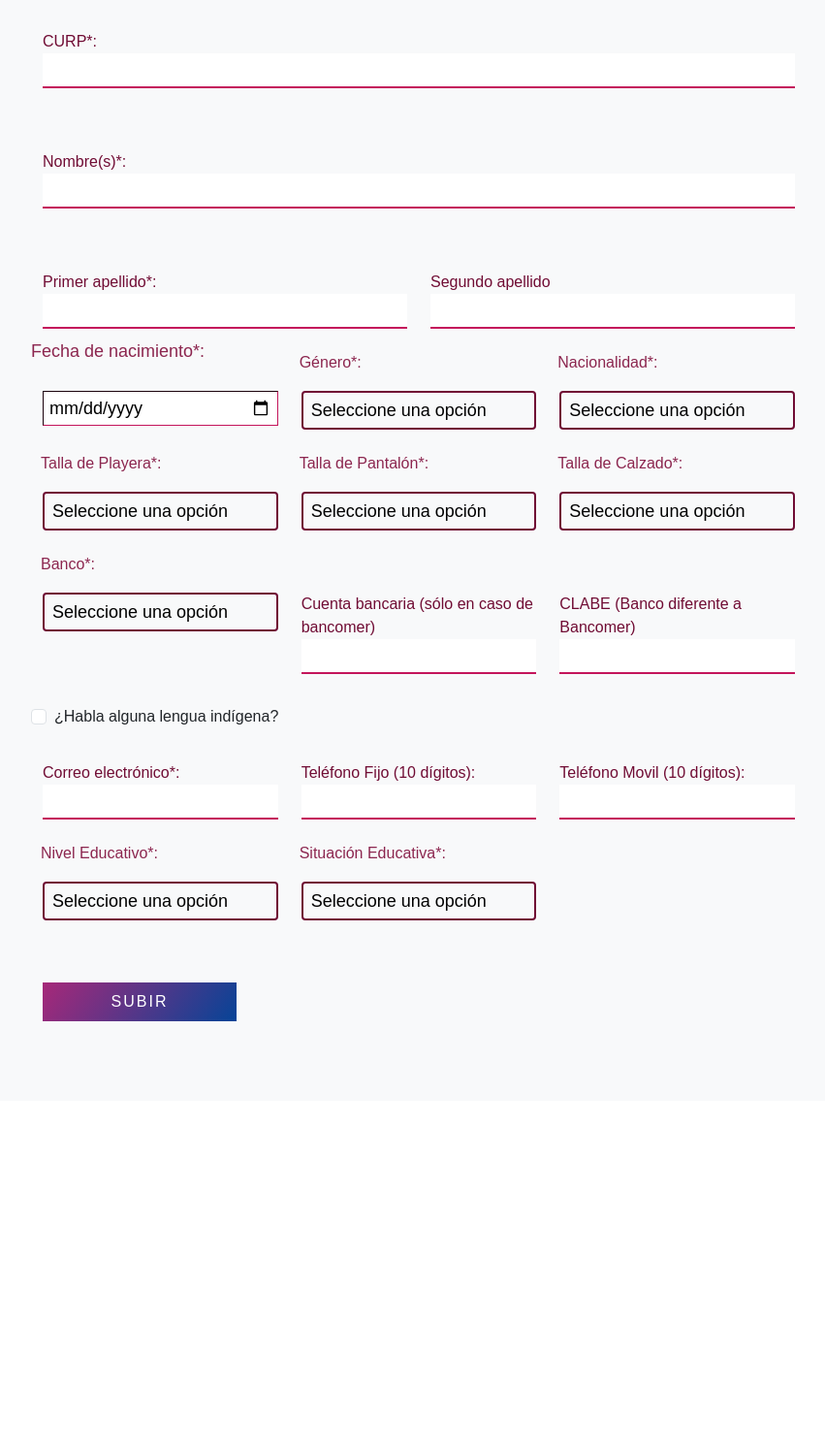
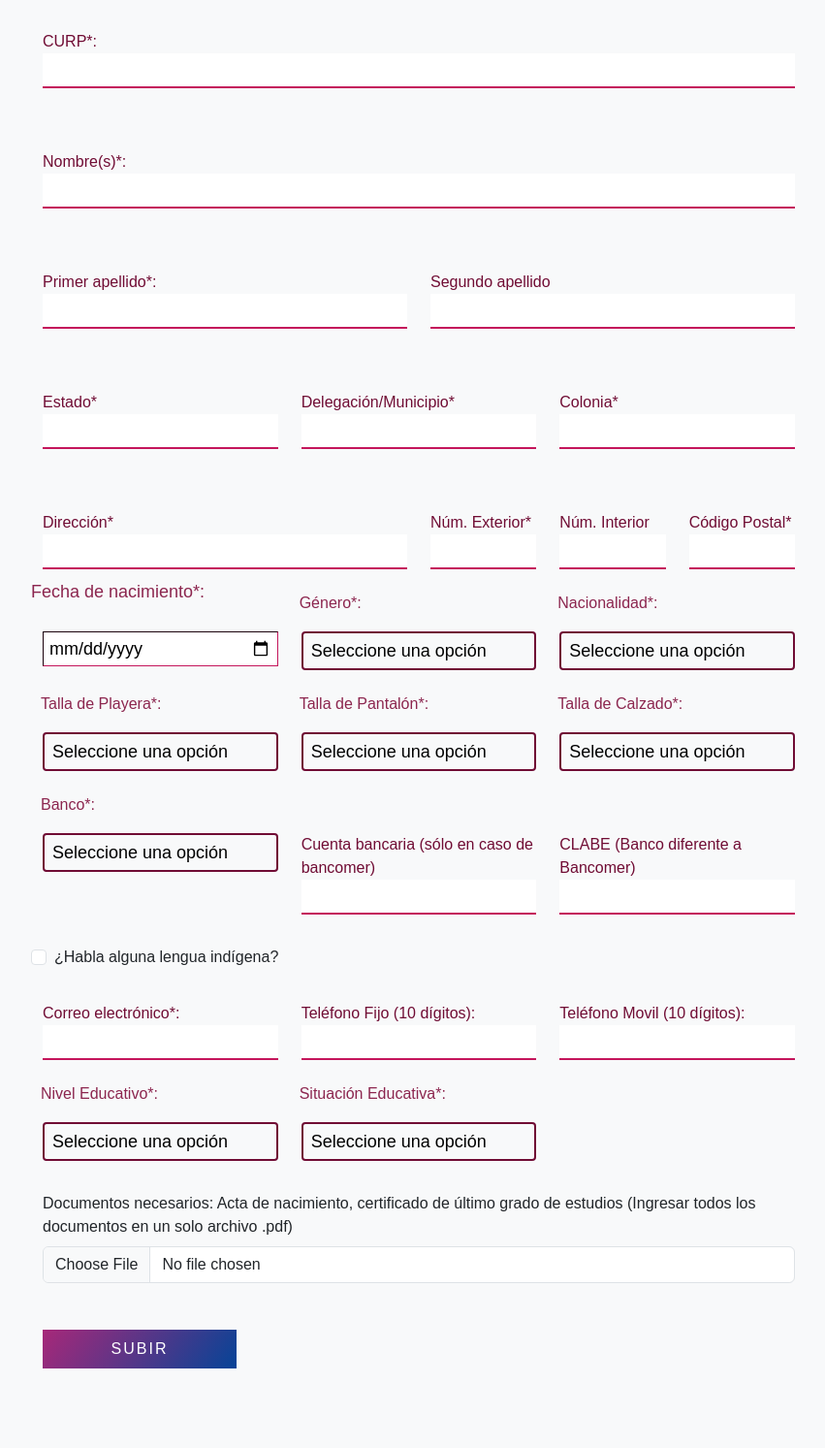
Before and after one commit to Wasberth/fep24-conafe, a Flask app: page /convocatoria in a window 1280 px wide. Shown: the part 347-1840 px from the top of the page at 97% size, without its empty margins (208-1059 px from the left). Before the commit the page ends 1400 px from the top, so only its background shows below. Run offline with Flask 3, Linux system fonts and the light colour scheme; some libraries are stand-ins or nearby versions.

Commit message:
UPDATE:  Inclusión de datos de convocatoria

```diff
--- a/code/pages/convocatoria.py
+++ b/code/pages/convocatoria.py
@@ -1,6 +1,7 @@
 from flask import render_template, request, jsonify, make_response
 from decos import route
 import requests
+import base64
 
 from mode_handler import get_url
 
@@ -14,8 +15,18 @@ def register_page():
 @route('/llenar_convocatoria', methods=['POST'])
 def register_form():
     """Envía los datos del formulario al microservicio y guarda la ID en las cookies."""
+
+    file = request.files['documentos-necesarios']
+    pdf_content = file.read()
+
+    # Codificar el archivo en Base64
+    encoded_pdf = base64.b64encode(pdf_content).decode('utf-8')
+
     # Obtener los datos del formulario enviados por el cliente
     form_data = request.form.to_dict()
+
+    form_data["documentos-necesarios"] = encoded_pdf
+
 
     # Enviar los datos al microservicio
     try:
--- a/code/services/captacion.py
+++ b/code/services/captacion.py
@@ -17,6 +17,11 @@ formulario = db['formulario']
 def get_list():
     """Registra un formulario en la base de datos y retorna la ID del registro."""
     data = request.get_json()
+
+    #Asignar valor default a lengua en caso de no ser seleccionado
+    if 'lengua' not in data:
+        data['lengua'] = 'false'
+
     insert_result = formulario.insert_one(data)
     return jsonify({"id": str(insert_result.inserted_id)})
 
--- a/code/templates/convocatoria.html
+++ b/code/templates/convocatoria.html
@@ -5,7 +5,7 @@
 <section class="get-in-touch container">
     <h1 class="title">Solicitud de incorporación de Figuras Educativas</h1>
     <p>El proceso de captación de aspirantes a Líder para la Educación Comunitaria es un trámite gratuito</p>
-    <form class="contact-form row" action="llenar_convocatoria" method="post">
+    <form class="contact-form row" action="llenar_convocatoria" method="post" enctype="multipart/form-data">
         <div class="form-field col-lg-12">
             <label for="curp" class="etiqueta-formulario">CURP*:</label>
             <input name="curp" id="curp" class="input-text js-input" type="text" required>
@@ -21,6 +21,34 @@
         <div class="form-field col-lg-6 ">
             <label class="etiqueta-formulario" for="apellido2">Segundo apellido</label>
             <input name="apellido2" id="apellido2" class="input-text js-input" type="text">
+        </div>
+        <div class="form-field col-lg-4 ">
+            <label class="etiqueta-formulario" for="dirección">Estado*</label>
+            <input name="estado" id="estado" class="input-text js-input" type="text" required>
+        </div>
+        <div class="form-field col-lg-4 ">
+            <label class="etiqueta-formulario" for="dirección">Delegación/Municipio*</label>
+            <input name="delegacion-mmunicipio" id="delegacion-mmunicipio" class="input-text js-input" type="text" required>
+        </div>
+        <div class="form-field col-lg-4 ">
+            <label class="etiqueta-formulario" for="dirección">Colonia*</label>
+            <input name="colonia" id="colonia" class="input-text js-input" type="text" required>
+        </div>
+        <div class="form-field col-lg-6 ">
+            <label class="etiqueta-formulario" for="dirección">Dirección*</label>
+            <input name="direccion" id="direccion" class="input-text js-input" type="text" required>
+        </div>
+        <div class="form-field col-lg-2 ">
+            <label class="etiqueta-formulario" for="num-exterior">Núm. Exterior*</label>
+            <input name="num-exterior" id="num-exterior" class="input-text js-input" type="text" required>
+        </div>
+        <div class="form-field col-lg-2 ">
+            <label class="etiqueta-formulario" for="num-interior">Núm. Interior</label>
+            <input name="num-interior" id="num-interior" class="input-text js-input" type="text">
+        </div>
+        <div class="form-field col-lg-2 ">
+            <label class="etiqueta-formulario" for="codigo-postal">Código Postal*</label>
+            <input name="codigo-postal" id="codigo-postal" class="input-text js-input" type="text" required>
         </div>
         <div class="form-field col-lg-4">
             <input name="fecha-nacimiento" id="fecha-nacimiento" class="input-text js-input" type="date" required>
@@ -156,7 +184,7 @@
             <input name="clabe" id="clabe" class="input-text js-input" type="text">
         </div>
         <div class="form-check col-lg-12">
-            <input name="lengua" class="form-check-input" type="checkbox" value="" id="lengua">
+            <input name="lengua" class="form-check-input" type="checkbox" value="true" id="lengua">
             <label class="form-check-label" for="lengua">
                 ¿Habla alguna lengua indígena?
             </label>
@@ -192,6 +220,12 @@
             </select>
             <label class="label" for="situacion_educativa">Situación Educativa*:</label>
         </div>
+
+        <div class="mb-3">
+            <label for="documentos-necesarios" class="form-label">Documentos necesarios: Acta de nacimiento, certificado de último grado de estudios (Ingresar todos los documentos en un solo archivo .pdf)</label>
+            <input class="form-control" type="file" id="documentos-necesarios" name="documentos-necesarios" accept=".pdf" required>
+          </div>
+
         <div class="form-field col-lg-12">
             <input class="submit-btn" type="submit" value="Subir">
         </div>
```
Also changed, not shown: code/mongo_objects/formulario_convocatoria.py (+14 -2 lines), .obsidian/workspace.json.
